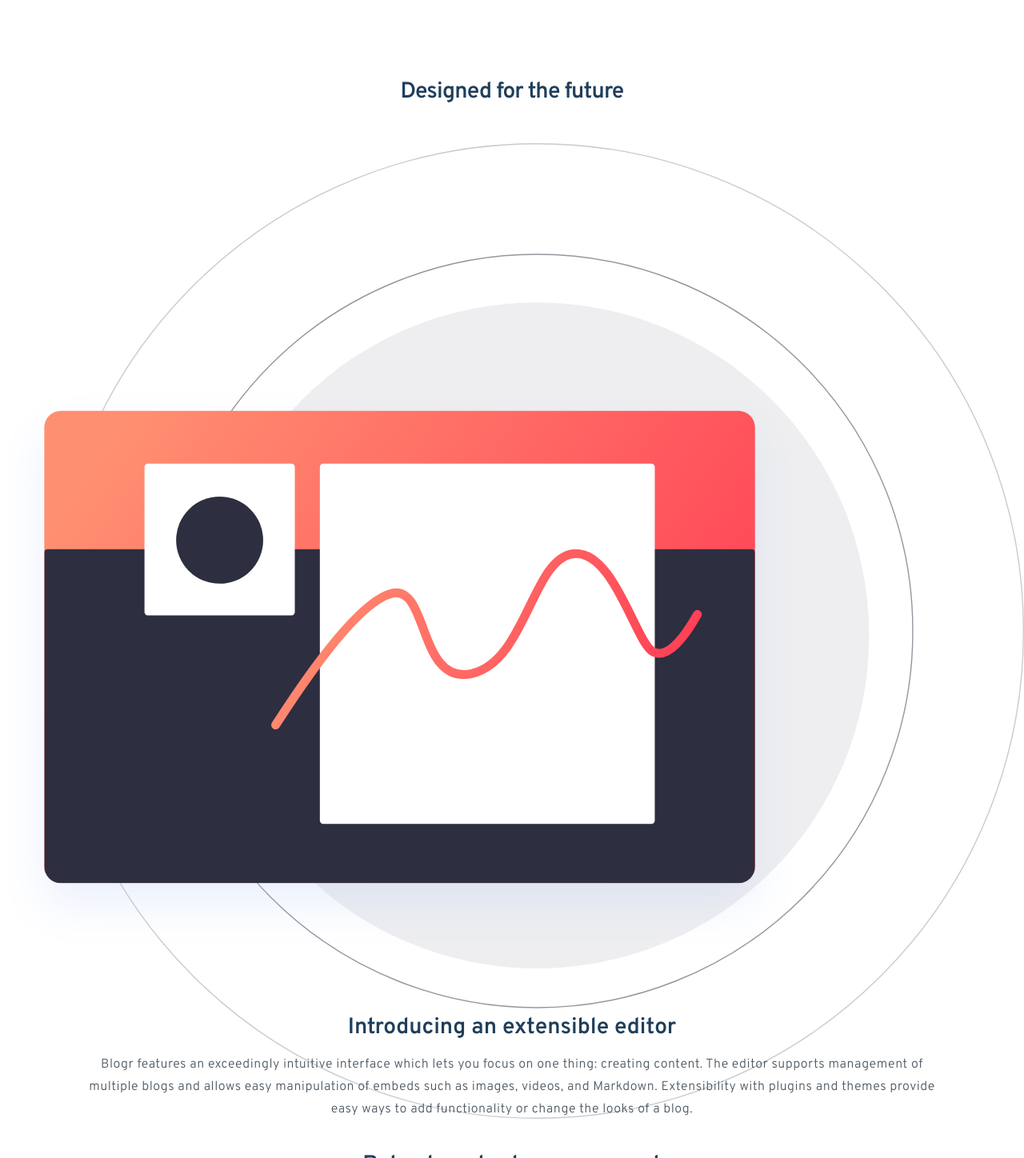
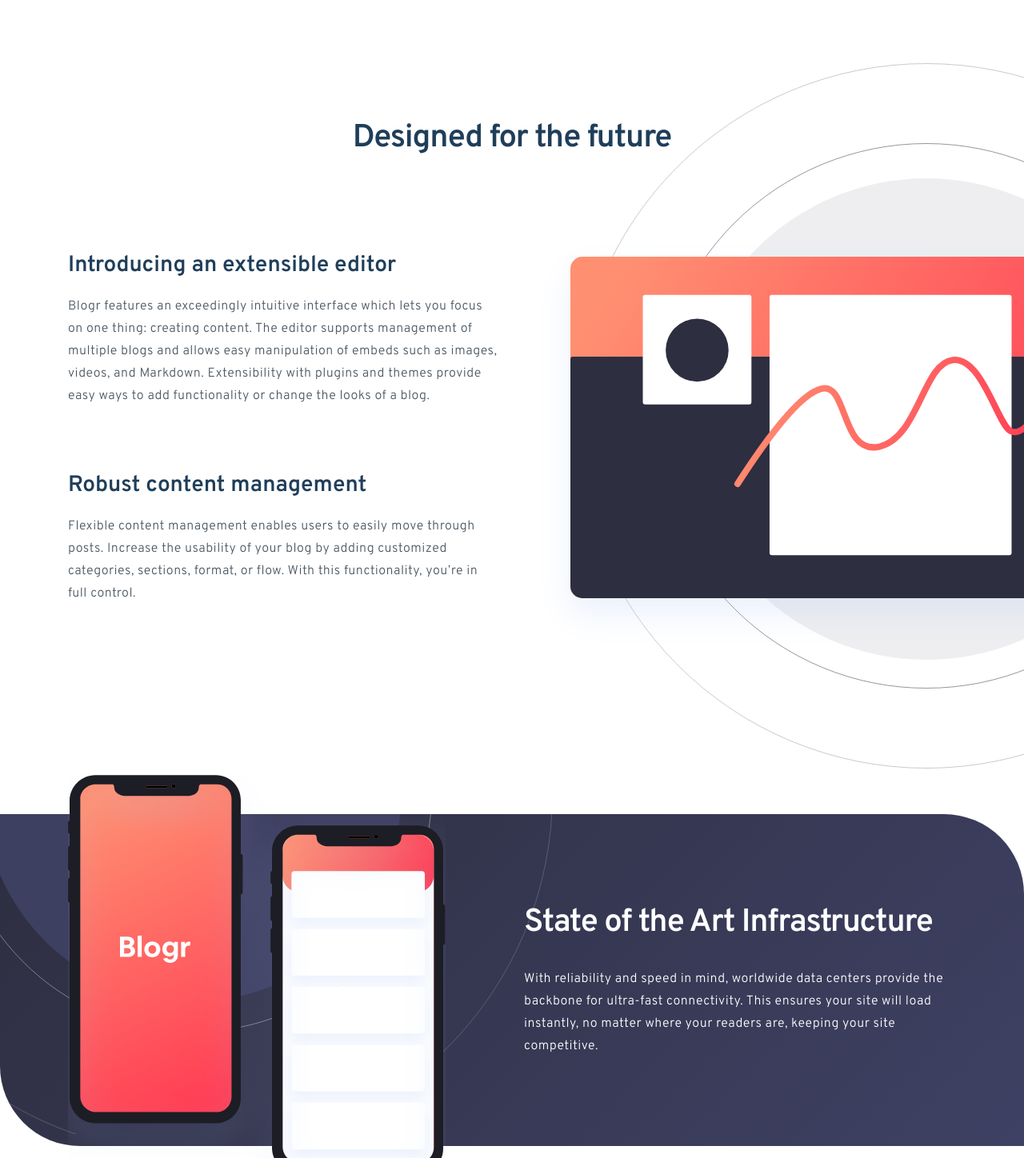
Before and after one commit to vanderms/blogr-landing-page, a Next.js app: page / in a window 1280 px wide. Shown: the part 602-2050 px from the top of the page at 80% size. Built offline with nearby package versions, Linux system fonts and the light colour scheme.

Commit message:
implement section product responsive web design

```diff
--- a/styles/_section-product.scss
+++ b/styles/_section-product.scss
@@ -1,6 +1,7 @@
 @use './mixins' as *;
 @use 'sass:math';
 
+/*
 @mixin padding-container {
   padding-inline: math.percentage(math.div(24, 375));
 }
@@ -10,10 +11,62 @@
   margin-inline: auto;
 }
 
+*/
+
 .nv-section-product {
   padding: 100px 0;
   display: grid;
   grid-template-columns: auto;
+
+  @include media(laptop) {
+    padding: 150px 0 123px 0;
+    grid-template-columns: 1fr 1fr;
+    grid-template-rows: 164px 275px 382px auto 526px auto;
+
+    #section-product-title {
+      grid-column: 1 / span 2;
+    }
+
+    .picture-editor {
+      grid-row: 2 / span 2;
+      grid-column: 2 / span 1;
+    }
+
+    .article-editor {
+      grid-row: 2 / span 1;
+      grid-column: 1 / span 1;
+    }
+
+    .article-content-management {
+      grid-row: 3 / span 1;
+      grid-column: 1 / span 1;
+    }
+
+    .image-phones-container {
+      grid-row: 4 / span 1;
+      grid-column: 1 / span 1;
+    }
+
+    .article-infrastructure {
+      grid-row: 4 / span 1;
+      grid-column: 1 / span 2;
+    }
+
+    .picture-laptop {
+      grid-row: 5 / span 2;
+      grid-column: 1 / span 1;
+    }
+
+    .article-open-source {
+      grid-row: 5 / span 1;
+      grid-column: 2 / span 1;
+    }
+
+    .article-tooling {
+      grid-row: 6 / span 1;
+      grid-column: 2 / span 1;
+    }
+  }
 
   img {
     max-width: 100%;
@@ -29,6 +82,12 @@
     letter-spacing: -0.84px;
     color: #1f3e5a;
     width: 100%;
+
+    @include media(laptop) {
+      font-size: 40px;
+      line-height: 51px;
+      letter-spacing: -1.2px;
+    }
   }
 
   .picture-editor {
@@ -36,15 +95,29 @@
     padding-bottom: math.percentage(math.div(331, 406));
     position: relative;
 
+    @include media(laptop) {
+      margin-top: -233px;
+      margin-left: 33px;
+      height: 882px;
+    }
+
     .image-editor {
       position: absolute;
       width: 100%;
       height: auto;
+
+      @include media(laptop) {
+        width: 100%;
+        height: 100%;
+        object-fit: none;
+        object-position: left top;
+      }
     }
   }
 
   article {
-    @include margin-container;
+    width: math.percentage(math.div(318, 375));
+    margin-inline: auto;
   }
 
   .title {
@@ -54,6 +127,11 @@
     line-height: 32px;
     text-align: center;
     color: #1f3e5a;
+
+    @include media(laptop) {
+      line-height: 41px;
+      text-align: left;
+    }
   }
 
   .text {
@@ -66,14 +144,30 @@
     text-align: center;
     letter-spacing: 0.5px;
     color: #4c5862;
+
+    @include media(laptop) {
+      text-align: left;
+    }
   }
 
   .article-editor {
     margin-top: 46px;
+
+    @include media(laptop) {
+      margin-top: 0;
+      margin-left: calc(50vw - 555px);
+      width: 540px;
+    }
   }
 
   .article-content-management {
     margin-top: 40px;
+
+    @include media(laptop) {
+      margin-top: 0;
+      margin-left: calc(50vw - 555px);
+      width: 540px;
+    }
   }
 
   .image-phones-container {
@@ -81,10 +175,25 @@
     padding-bottom: math.percentage(math.div(579, 552));
     position: relative;
 
+    @include media(laptop) {
+      margin-top: 0;
+      width: 472px;
+      height: 499px;
+      padding: 0;
+      margin-left: calc(50vw - 555px);
+    }
+
     .image-phones {
       position: absolute;
       width: 100%;
       height: auto;
+
+      @include media(laptop) {
+        width: 100%;
+        height: 100%;
+        object-position: center -20px;
+        object-fit: none;
+      }
     }
   }
 
@@ -94,26 +203,46 @@
     border-radius: 0px 100px;
     padding-top: 221px;
     padding-bottom: 93px;
+    padding-inline: math.percentage(math.div(24, 375));
     width: 100%;
     position: relative;
     z-index: -1;
     overflow: hidden;
 
-    @include padding-container();
+    @include media(laptop) {
+      margin-top: 49px;
+      display: flex;
+      flex-direction: column;
+      align-items: flex-end;
+      padding-top: 111px;
+      padding-bottom: 111px;
+      padding-inline: 0;
+      margin-bottom: 50px;
+    }
 
     .title {
       font-size: 40px;
       line-height: 51px;
       letter-spacing: -1.2px;
       color: #ffffff;
+
+      @include media(laptop) {
+        width: 540px;
+        margin-right: calc(50vw - 555px);
+      }
     }
 
     .text {
       margin-top: 30px;
       color: #ffffff;
+
+      @include media(laptop) {
+        width: 540px;
+        margin-right: calc(50vw - 555px);
+      }
     }
 
-    &::before{
+    &::before {
       content: '';
       position: absolute;
       top: 0;
@@ -125,6 +254,15 @@
       background-position: center bottom;
       background-size: 168%;
       z-index: -1;
+
+      @include media(laptop) {
+        width: calc(50vw + 81px);
+        height: 400px;
+        background-position: -210px -480px;
+        padding-bottom: 0;
+        background-repeat: no-repeat;
+        background-size: 125%;
+      }
     }
   }
 
@@ -133,18 +271,40 @@
     padding-bottom: math.percentage(math.div(359, 498));
     position: relative;
 
+    @include media(laptop) {
+      margin-top: 66px;
+      margin-right: 21px;
+      height: 786px;
+      padding-bottom: 0;
+    }
+
     .image-laptop {
       position: absolute;
       width: 100%;
       height: auto;
+
+      @include media(laptop) {
+        width: 100%;
+        height: 100%;
+        object-fit: none;
+        object-position: right center;
+      }
     }
   }
 
-  .article-open-source{
+  .article-open-source {
     margin-top: 46px;
+
+    @include media(laptop) {
+      margin-top: 251px;
+    }
   }
 
-  .article-tooling{
+  .article-tooling {
     margin-top: 40px;
+
+    @include media(laptop) {
+      margin-top: 0;
+    }
   }
 }
```
